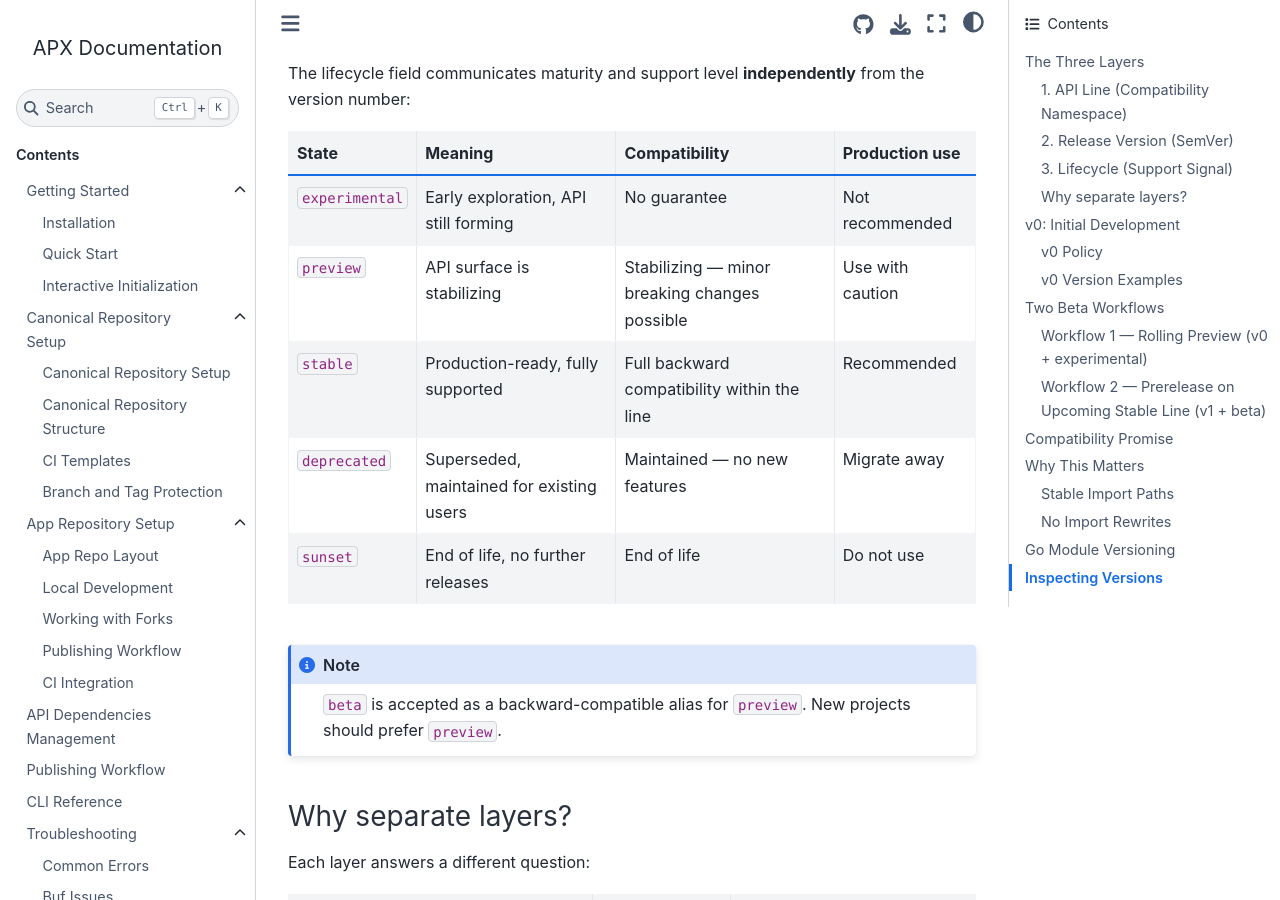
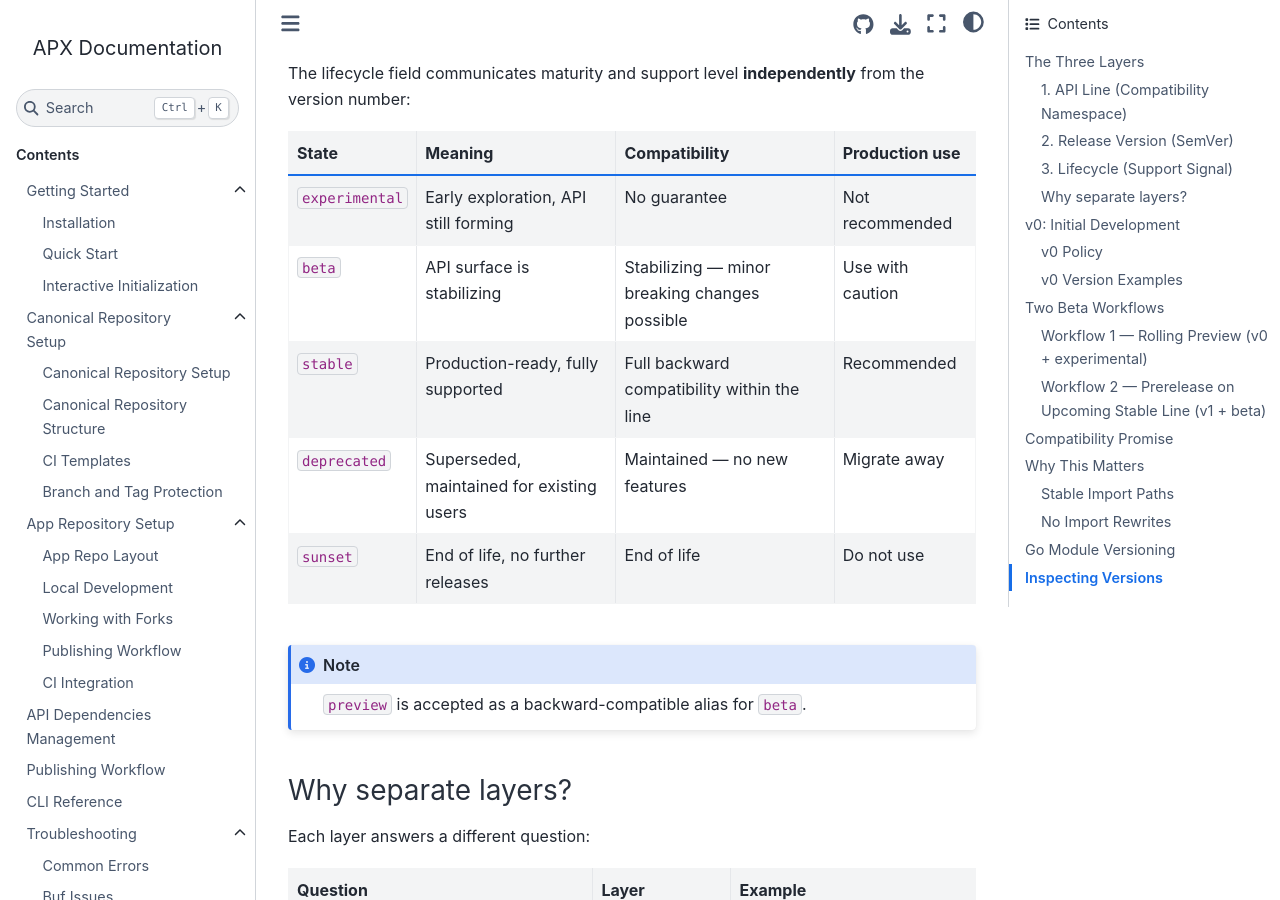
Before and after one commit to infobloxopen/apx, a Sphinx documentation site: the page built from docs/dependencies/versioning-strategy.md, in a window 1280 px wide and 900 px high, scrolled down 1090 px. Built offline with Sphinx 7.4.7 and the Sphinx Book theme 1.1.4, drawn with Linux system fonts in a browser that asks for light colours; some of the changed text lies outside the part shown.

Commit message:
fix(APX-104): unify lifecycle vocabulary — beta is canonical, preview is alias
Code:
- Fix inferLifecycleFromVersion() to return "beta" instead of "preview"
- Simplify release promote check to use normalized lifecycle only
- Fix struct comment in config.go and search.go to list "beta" not "preview"
- Update release_test.go expectations to match

Docs (6 files):
- versioning-strategy.md: flip the alias note (preview is alias for beta)
  and fix lifecycle tables to use "beta"
- troubleshooting/versioning-problems.md: fix lifecycle table, error
  examples, and progression chain to use "beta"
- validation-commands.md: fix lifecycle prerelease table

All lifecycle values (experimental, beta, stable, deprecated, sunset) are
now consistent across code, CLI flags, config schema, and documentation.
"preview" remains accepted as a backward-compatible alias via
NormalizeLifecycle().

```diff
--- a/docs/dependencies/versioning-strategy.md
+++ b/docs/dependencies/versioning-strategy.md
@@ -40,13 +40,13 @@ The lifecycle field communicates maturity and support level **independently** fr
 | State | Meaning | Compatibility | Production use |
 |-------|---------|---------------|----------------|
 | `experimental` | Early exploration, API still forming | No guarantee | Not recommended |
-| `preview` | API surface is stabilizing | Stabilizing — minor breaking changes possible | Use with caution |
+| `beta` | API surface is stabilizing | Stabilizing — minor breaking changes possible | Use with caution |
 | `stable` | Production-ready, fully supported | Full backward compatibility within the line | Recommended |
 | `deprecated` | Superseded, maintained for existing users | Maintained — no new features | Migrate away |
 | `sunset` | End of life, no further releases | End of life | Do not use |
 
 :::{note}
-`beta` is accepted as a backward-compatible alias for `preview`.  New projects should prefer `preview`.
+`preview` is accepted as a backward-compatible alias for `beta`.
 :::
 
 ### Why separate layers?
@@ -133,9 +133,9 @@ APX derives a **compatibility promise** from the API line and lifecycle:
 | API Line | Lifecycle | Compatibility Level | Promise |
 |----------|-----------|-------------------|---------|
 | `v0` | `experimental` | None | No backward-compatibility guarantee; anything may change |
-| `v0` | `preview` | None | No backward-compatibility guarantee; breaking changes expected |
+| `v0` | `beta` | None | No backward-compatibility guarantee; breaking changes expected |
 | `v1+` | `experimental` | None | No backward-compatibility guarantee |
-| `v1+` | `preview` | Stabilizing | API surface is stabilizing; minor breaking changes possible |
+| `v1+` | `beta` | Stabilizing | API surface is stabilizing; minor breaking changes possible |
 | `v1+` | `stable` | Full | Full backward compatibility within the major version line |
 | any | `deprecated` | Maintenance | Bug fixes only; no new features; migrate to successor |
 | any | `sunset` | End of life | No further releases |
```
Also changed, not shown: docs/cli-reference/validation-commands.md (+1 -1 lines), docs/troubleshooting/versioning-problems.md (+4 -4 lines), 4 other files.
